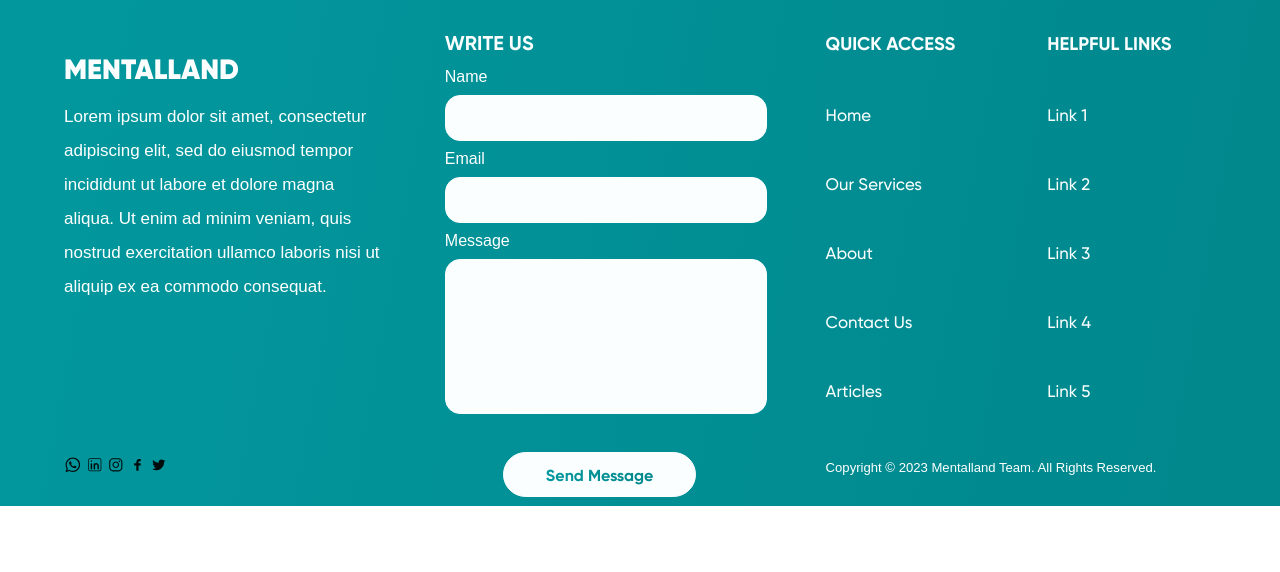
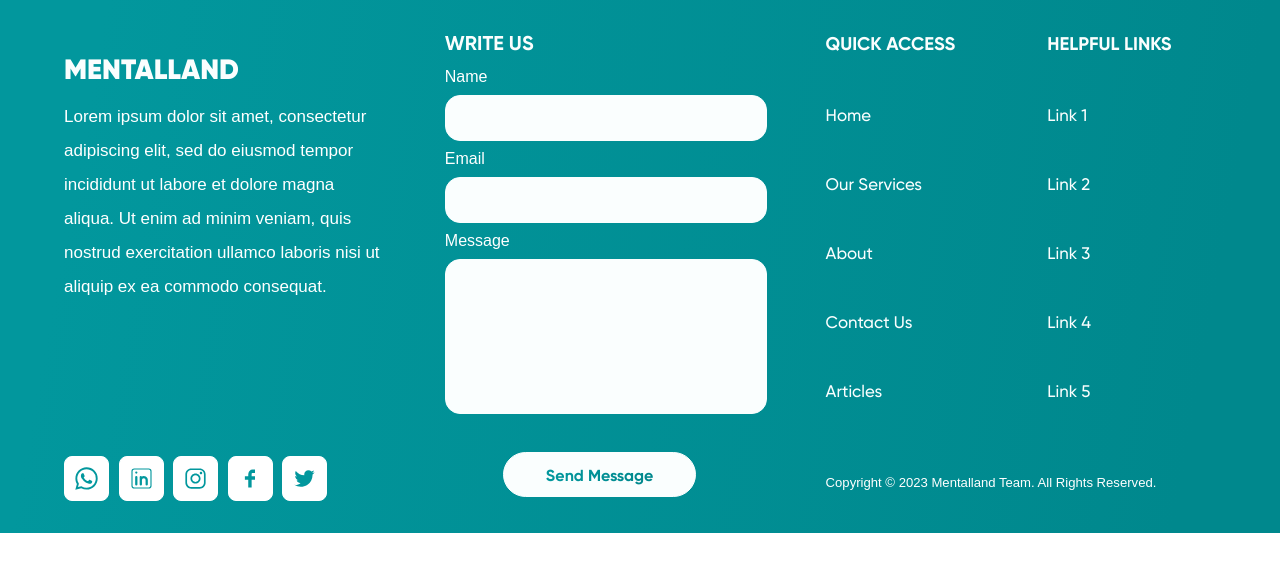
Before and after one commit to sabooli/mentallandreact, a React (Create React App) app: page /footer in a window 1280 px wide. Shown: the top 572 px of the page. Built offline with nearby package versions, Linux system fonts and the light colour scheme.

Commit message:
changed social icons styles

```diff
--- a/src/App.css
+++ b/src/App.css
@@ -27,7 +27,6 @@ body {
 .iconmenu {
   cursor: pointer;
 }
-
 .header {
   display: grid;
   grid-template-columns: 5fr 3fr 6fr 7fr;
@@ -56,8 +55,6 @@ body {
   font-size: 18px;
   line-height: 32px;
 }
-
-
 .link {
   color: #000b0c;
   text-decoration: none;
@@ -134,13 +131,39 @@ body {
   margin-inline-end: auto;
   width: fit-content;
 }
+.whatsapp {
+border-radius: 8px;
+border: 1px solid #eda12f;
+font-size: 45px;
+padding: 8px;
+fill: #fafefe;
+background-color: #eda12f;
+margin-right: 0.6rem;
+}
+.facebook {
+border-radius: 8px;
+border: 1px solid white;
+font-size: 45px;
+padding: 8px;
+fill: #02979d;
+background-color: white;
+margin-right: 0.6rem;
+}
+.instagram {
+border-radius: 8px;
+border: 1px solid #D74E7F;
+font-size: 45px;
+padding: 8px;
+fill: #fafefe;
+background-color: #D74E7F;
+margin-right: 0.6rem;
+}
 .call {
   margin-bottom: 0.5rem;
   justify-content: center;
   margin-right: 0.6rem;
   width: 45px;
   height: 45px;
-  fill: #eda12f !important;
   border-radius: 8px;
 }
 .language {
@@ -215,12 +238,6 @@ body {
 .fcalls {
   display: flex;
   width: 100%;
-  gap: 4px;
-}
-.fcall {
-  width: 100%;
-  height: 45px;
-  border-radius: 8px;
 }
 .fh2 {
   height: 28px;
@@ -398,7 +415,6 @@ body {
   display: flex;
   flex-direction: column;
 }
-
 @media screen and (max-width: 1200px) {
   .main-container {
     display: grid;
```
